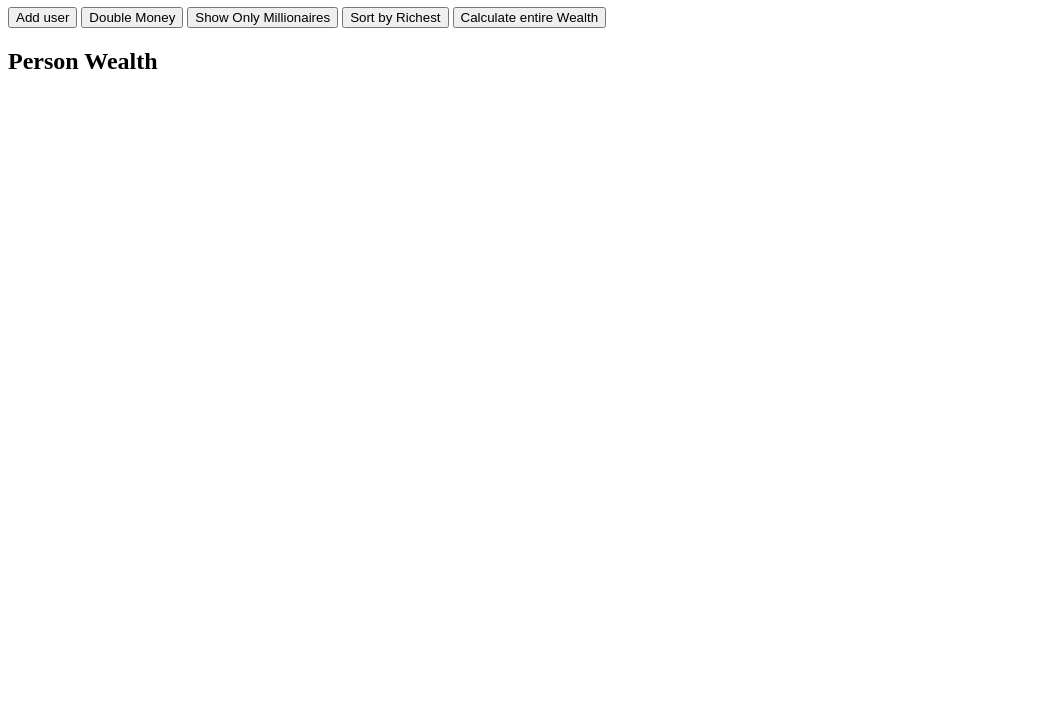
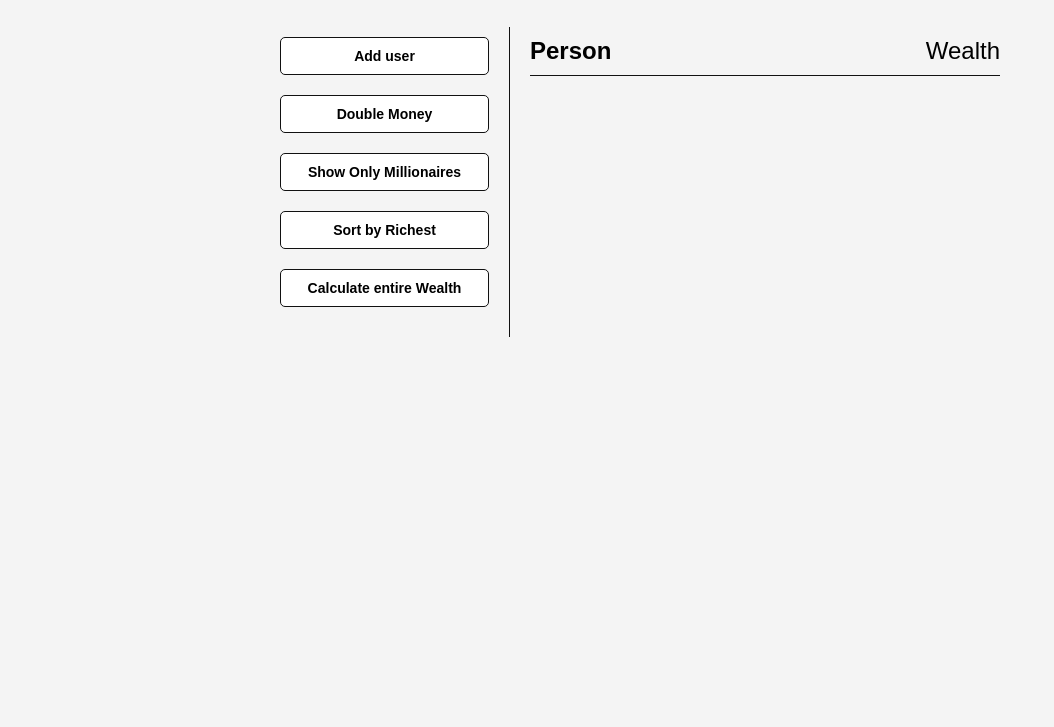
Before and after one commit to danutdotrar/DOM-array-methods, a plain HTML site: page index.html in a window 1280 px wide. Shown: the part 73-800 px from the top of the page, without its empty margins (0-1054 px from the left). Drawn offline with Linux system fonts and the light colour scheme.

Commit message:
Add styling and positioning

```diff
--- a/index.html
+++ b/index.html
@@ -20,7 +20,7 @@
         </aside>
 
         <main id="main">
-            <H2><strong>Person</strong> Wealth</H2>
+            <h2><strong>Person</strong> Wealth</h2>
         </main>
     </div>
 
--- a/style.css
+++ b/style.css
@@ -0,0 +1,71 @@
+* {
+    box-sizing: border-box;
+}
+
+body {
+    margin: 0;
+    background-color: #f4f4f4;
+    font-family: Arial, Helvetica, sans-serif;
+    display: flex;
+    flex-direction: column;
+    align-items: center;
+    min-height: 100vh;
+}
+
+.container {
+    display: flex;
+    padding: 20px;
+    margin: 0 auto;
+    max-width: 100%;
+    width: 800px;
+}
+
+aside {
+    padding: 10px 20px;
+    width: 250px;
+    border-right: 1px solid #111;
+}
+
+button {
+    cursor: pointer;
+    background-color: white;
+    border: solid 1px #111;
+    border-radius: 5px;
+    display: block;
+    width: 100%;
+    padding: 10px;
+    margin-bottom: 20px;
+    font-weight: bold;
+    font-size: 14px;
+}
+
+main {
+    flex: 1;
+    padding: 10px 20px;
+}
+
+h2 {
+    border-bottom: 1px solid #111;
+    padding-bottom: 10px;
+    display: flex;
+    justify-content: space-between;
+    font-weight: 300;
+    margin: 0 0 20px;
+}
+
+h3 {
+    background-color: #fff;
+    border-bottom: 1px solid #111;
+    padding: 10px;
+    display: flex;
+    justify-content: space-between;
+    font-weight: 300;
+    margin: 20px 0 0;
+}
+
+.person {
+    display: flex;
+    justify-content: space-between;
+    font-size: 20px;
+    margin-bottom: 10px;
+}
```
